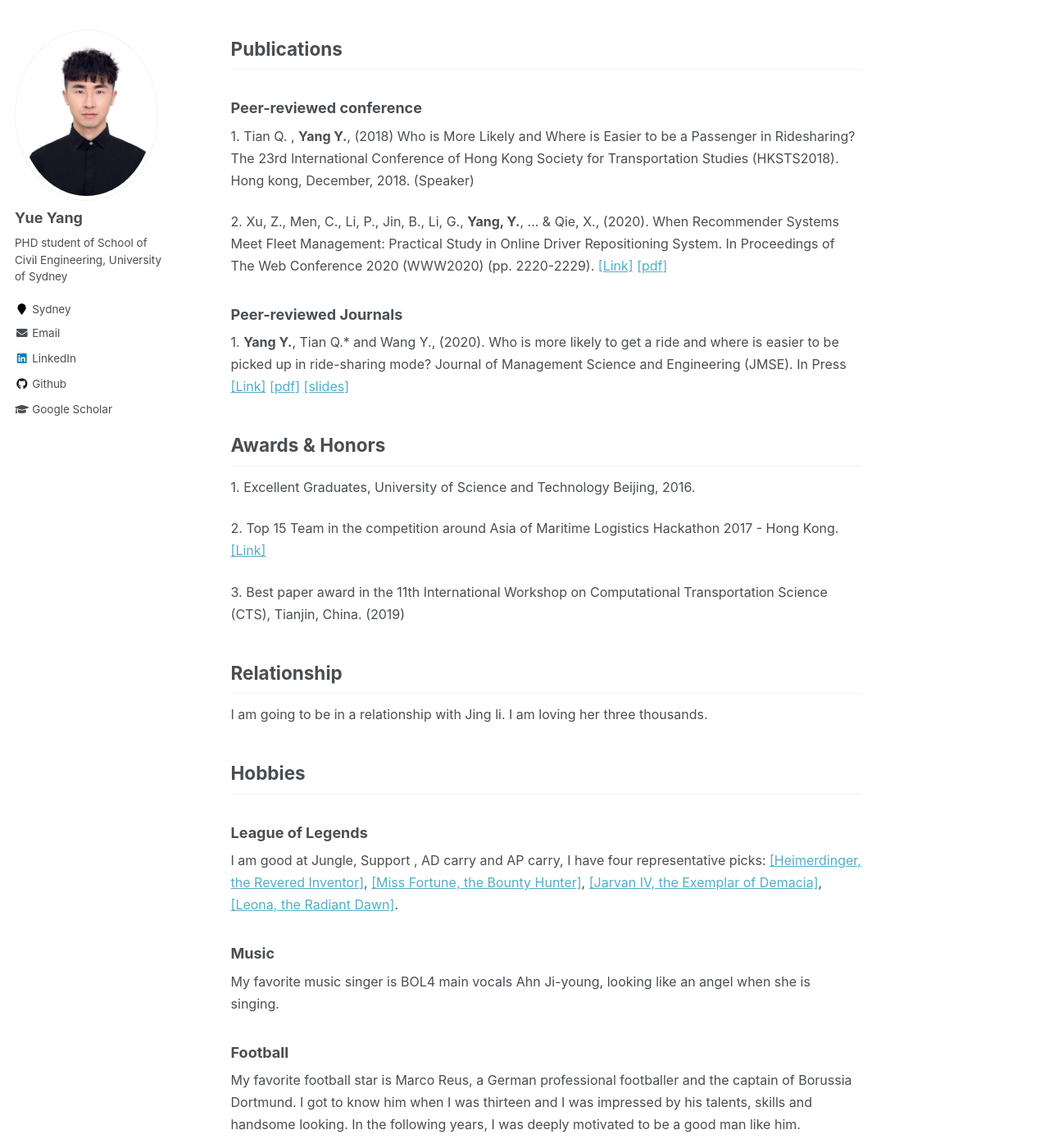
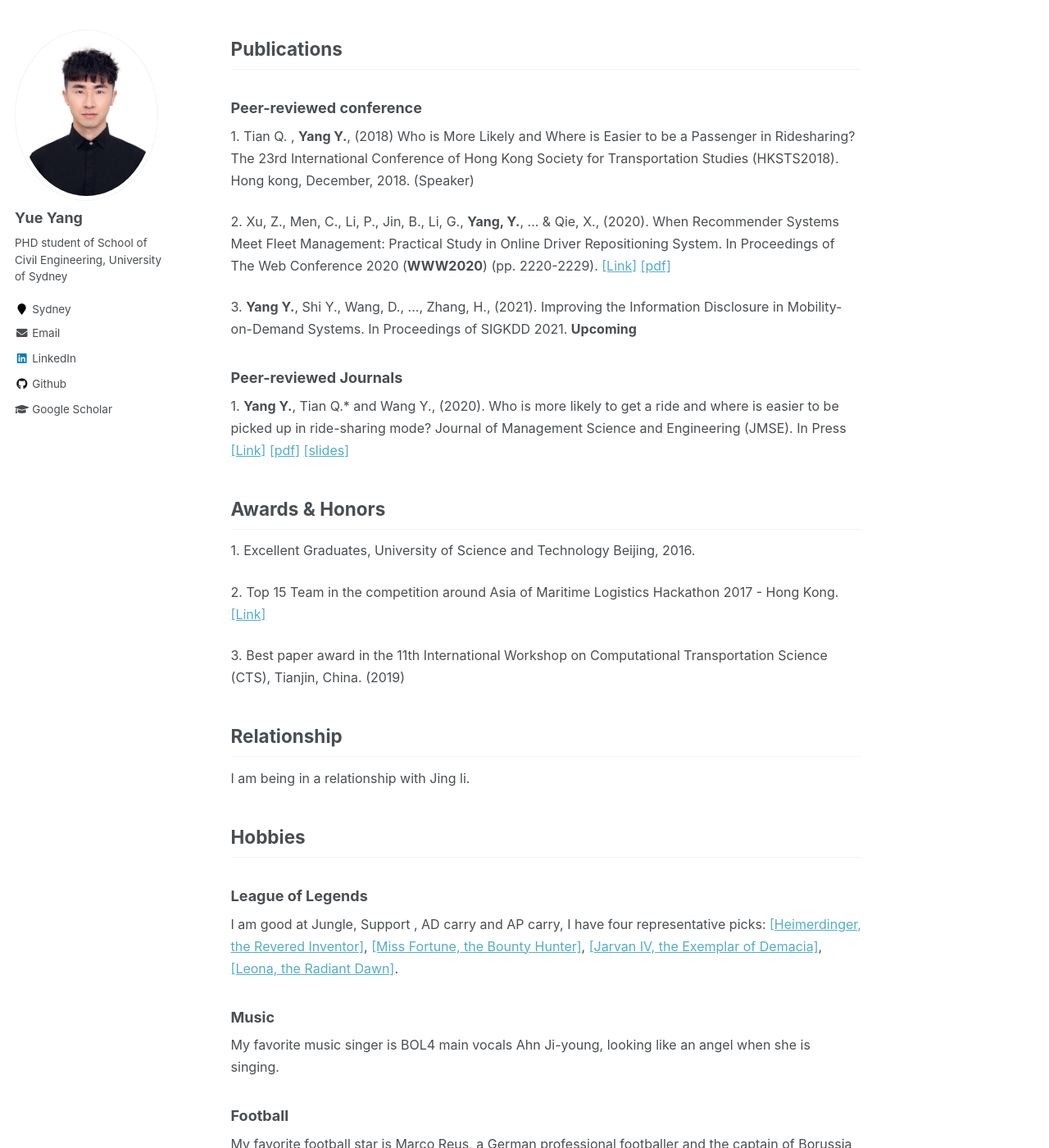
Before and after one commit to marco-yue/biography, a Jekyll site: the page built from _pages/about.md, in a window 1280 px wide and 1400 px high, scrolled down 1329 px. Shown: the whole window at 82% size. Built offline with Jekyll 4.4.1, drawn with Linux system fonts in a browser that asks for light colours.

Commit message:
Update about.md

```diff
--- a/_pages/about.md
+++ b/_pages/about.md
@@ -69,9 +69,12 @@ redirect_from:
   </font></p>
 
 <p><font size=3>
-2. Xu, Z., Men, C., Li, P., Jin, B., Li, G., <b>Yang, Y.</b>, ... & Qie, X., (2020). When Recommender Systems Meet Fleet Management: Practical Study in Online Driver Repositioning System. In Proceedings of The Web Conference 2020 (WWW2020) (pp. 2220-2229). <a href="https://dl.acm.org/doi/abs/10.1145/3366423.3380287">[Link]</a> <a href="https://docs.qq.com/pdf/DUnd5WUdEV1dzQ09E">[pdf]</a>
+2. Xu, Z., Men, C., Li, P., Jin, B., Li, G., <b>Yang, Y.</b>, ... & Qie, X., (2020). When Recommender Systems Meet Fleet Management: Practical Study in Online Driver Repositioning System. In Proceedings of The Web Conference 2020 (<b>WWW2020</b>) (pp. 2220-2229). <a href="https://dl.acm.org/doi/abs/10.1145/3366423.3380287">[Link]</a> <a href="https://docs.qq.com/pdf/DUnd5WUdEV1dzQ09E">[pdf]</a>
   </font></p>
 
+<p><font size=3>
+3. <b>Yang Y.</b>, Shi Y., Wang, D., ..., Zhang, H., (2021). Improving the Information Disclosure in Mobility-on-Demand Systems. In Proceedings of SIGKDD 2021. <b>Upcoming</b>
+  </font></p>
 
 ### Peer-reviewed Journals
 
@@ -98,7 +101,7 @@ redirect_from:
 ## Relationship
 
 <p><font size=3>
-I am going to be in a relationship with Jing li. I am loving her three thousands.
+I am being in a relationship with Jing li.
 </font></p>
 
 ## Hobbies
```
